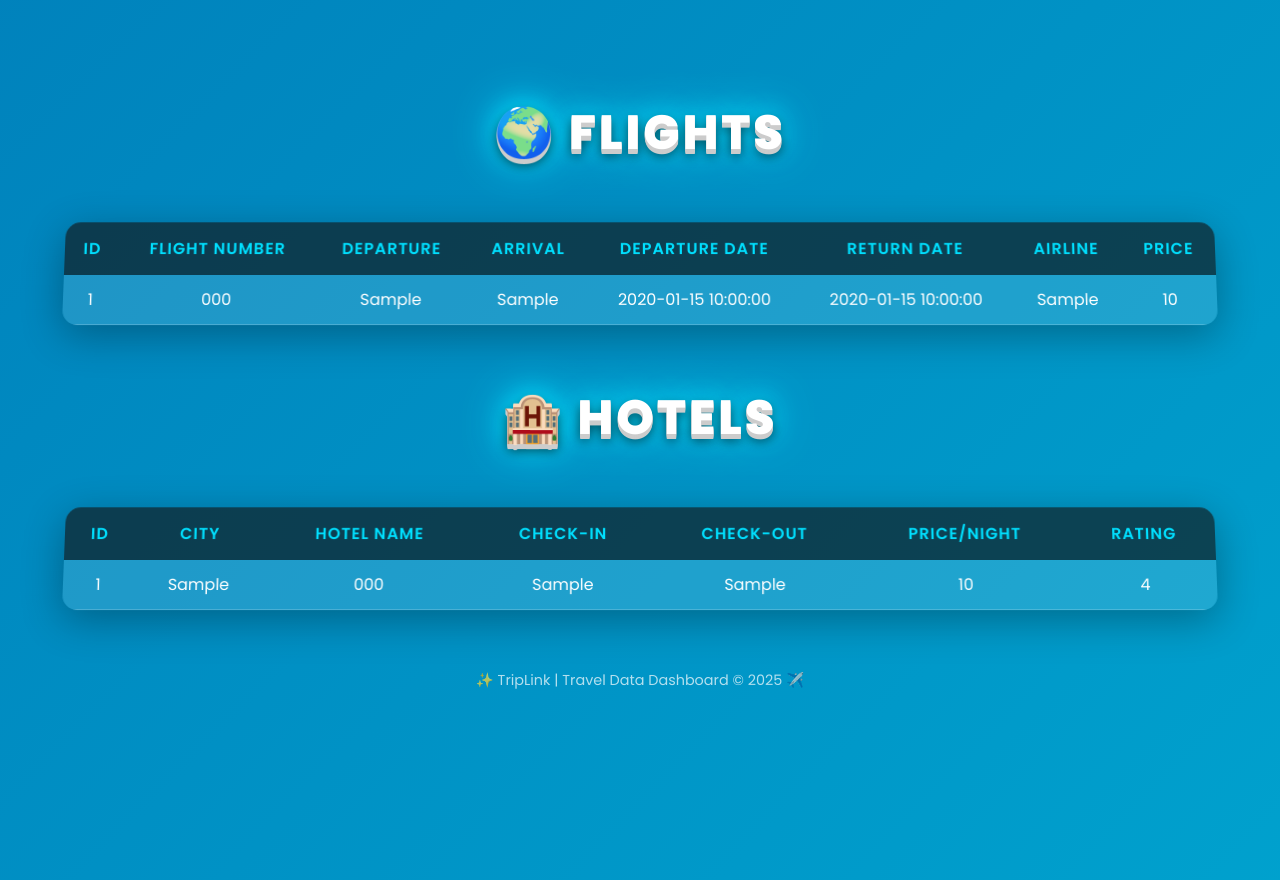
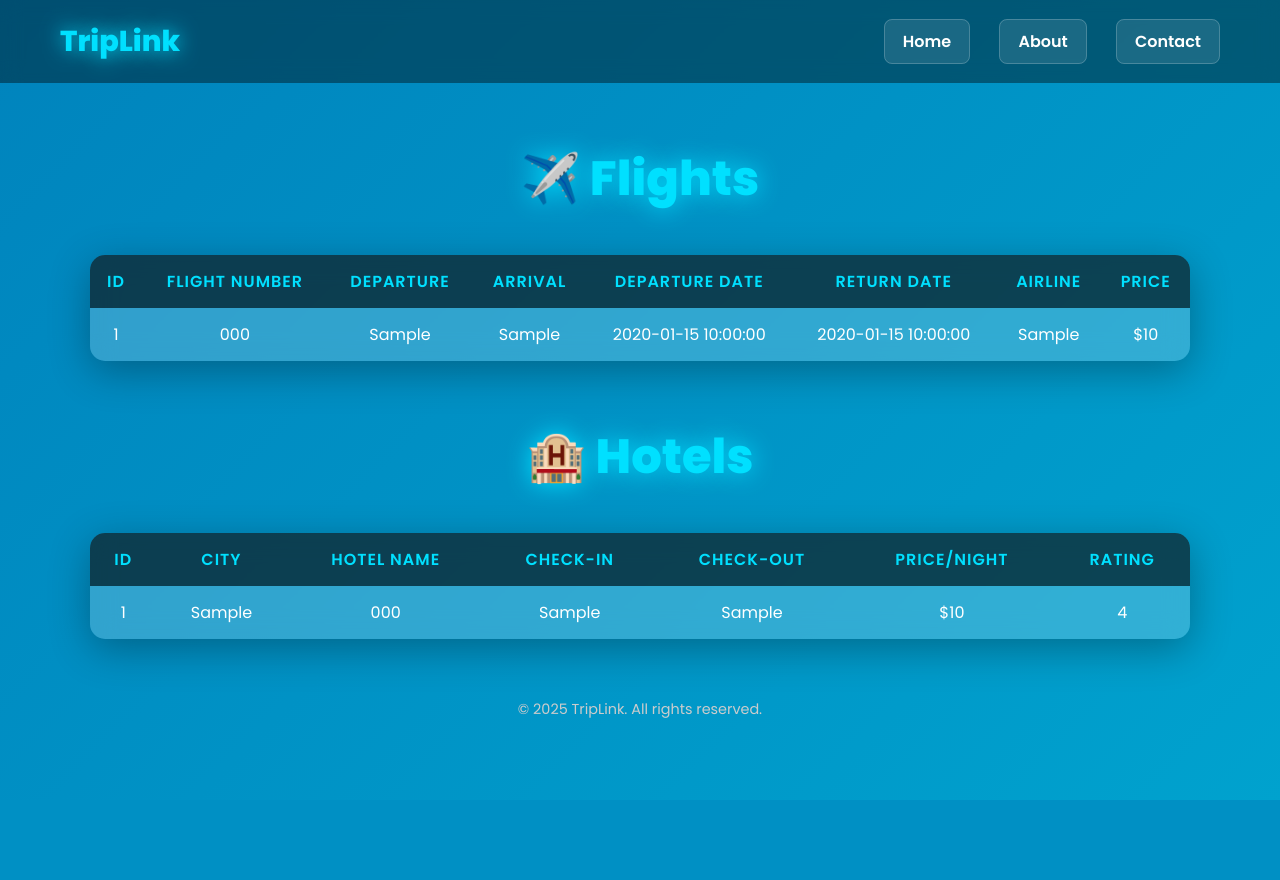
Before and after one commit to myriam-hamam/TripLink, a PHP site: page /views.php in a window 1280 px wide. After the commit the page ends 800 px from the top, so only its background shows below. Run offline with PHP 8.4, Linux system fonts and the light colour scheme; tables that the repository leaves empty or names only in its code hold one stand-in row (values such as "Sample post").

Commit message:
Refactor views.php with navbar and improved styles

```diff
--- a/views.php
+++ b/views.php
@@ -1,10 +1,10 @@
-
 <?php include("connection.php"); ?>
 <!DOCTYPE html>
 <html lang="en">
 <head>
   <meta charset="UTF-8">
   <title>TripLink | View Data</title>
+
   <style>
     /* === GLOBAL STYLING === */
     @import url('https://fonts.googleapis.com/css2?family=Poppins:wght@400;600;800&display=swap');
@@ -15,169 +15,221 @@
       background-size: 400% 400%;
       animation: bgShift 15s ease infinite;
       margin: 0;
-    padding: 40px 0;
+      padding: 0;
       color: #fff;
       min-height: 100vh;
+      overflow-x: hidden;
     }
 
+    /* Background animation */
     @keyframes bgShift {
-    0% {background-position: 0% 50%;}
-    50% {background-position: 100% 50%;}
-    100% {background-position: 0% 50%;}
+      0% { background-position: 0% 50%; }
+      50% { background-position: 100% 50%; }
+      100% { background-position: 0% 50%; }
     }
 
-    /* === 3D HEADER === */
+    /* === NAVBAR === */
+    .navbar {
+      display: flex;
+      justify-content: space-between;
+      align-items: center;
+      padding: 20px 60px;
+      background: rgba(0, 0, 0, 0.4);
+      backdrop-filter: blur(10px);
+      position: sticky;
+      top: 0;
+      z-index: 100;
+    }
+
+    .logo {
+      font-size: 1.8rem;
+      font-weight: 800;
+      color: #00e0ff;
+      text-shadow: 0 0 20px #00e0ff;
+      cursor: pointer;
+      transition: 0.3s;
+    }
+
+    .logo:hover {
+      transform: scale(1.1);
+    }
+
+    .nav-links a {
+      color: #fff;
+      text-decoration: none;
+      margin-left: 25px;
+      font-weight: 600;
+      padding: 10px 18px;
+      border-radius: 8px;
+      background: rgba(255,255,255,0.1);
+      border: 1px solid rgba(255,255,255,0.2);
+      transition: 0.3s;
+    }
+
+    .nav-links a:hover {
+      background: linear-gradient(90deg, #00ffff, #007bff);
+      color: #000;
+      box-shadow: 0 0 20px rgba(0,255,255,0.6);
+    }
+
+    /* === PAGE TITLE === */
     h2 {
       text-align: center;
       font-size: 3rem;
-    color: #fff;
-    text-transform: uppercase;
-    letter-spacing: 3px;
-    margin: 60px 0 20px;
-    text-shadow:
-        0 1px 0 #ccc,
-        0 2px 0 #ccc,
-        0 3px 0 #ccc,
-        0 4px 0 #ccc,
-        0 5px 0 #ccc,
-        0 6px 10px rgba(0,0,0,0.6),
-        0 0 20px #00e0ff,
-        0 0 40px #00e0ff;
-    animation: floatText 3s ease-in-out infinite;
-    }
-
-    @keyframes floatText {
-    0%, 100% { transform: translateY(0); text-shadow:
-        0 1px 0 #ccc, 0 2px 0 #ccc, 0 3px 0 #ccc,
-        0 4px 0 #ccc, 0 5px 0 #ccc,
-        0 6px 10px rgba(0,0,0,0.6),
-        0 0 20px #00e0ff,
-        0 0 40px #00e0ff;
-    }
-    50% { transform: translateY(-10px); text-shadow:
-        0 1px 0 #ccc, 0 2px 0 #ccc, 0 3px 0 #ccc,
-        0 4px 0 #ccc, 0 5px 0 #ccc,
-        0 6px 15px rgba(0,0,0,0.8),
-        0 0 30px #00e0ff,
-        0 0 60px #00e0ff;
-    }
+      color: #00e0ff;
+      margin-top: 60px;
+      margin-bottom: 20px;
+      text-shadow: 0 0 25px #00e0ff;
     }
 
     /* === TABLE CONTAINER === */
     .table-container {
       width: 90%;
-    margin: 50px auto;
-    perspective: 1000px;
-    animation: fadeIn 1s ease forwards;
+      max-width: 1100px;
+      margin: 40px auto;
+      background: rgba(255,255,255,0.12);
+      border-radius: 15px;
+      box-shadow: 0 10px 40px rgba(0,0,0,0.3);
+      overflow: hidden;
+      backdrop-filter: blur(12px);
+      transition: 0.4s;
     }
 
-    @keyframes fadeIn {
-    from { opacity: 0; transform: translateY(50px); }
-    to { opacity: 1; transform: translateY(0); }
+    .table-container:hover {
+      transform: scale(1.02);
+      box-shadow: 0 20px 60px rgba(0,0,0,0.5);
     }
 
-    /* === TABLE STYLE === */
+    /* === TABLE STYLING === */
     table {
       width: 100%;
       border-collapse: collapse;
-    border-radius: 15px;
-    overflow: hidden;
-    background: rgba(255, 255, 255, 0.12);
-    backdrop-filter: blur(10px);
       color: #fff;
-    box-shadow: 0 10px 40px rgba(0,0,0,0.3);
-    transform: rotateX(4deg);
-    transition: all 0.6s ease;
     }
 
-    table:hover {
-    transform: rotateX(0deg) scale(1.02);
-    box-shadow: 0 20px 50px rgba(0,0,0,0.5);
+    th, td {
+      padding: 14px;
+      text-align: center;
     }
 
     th {
-    background: rgba(0, 0, 0, 0.6);
+      background: rgba(0,0,0,0.6);
       color: #00e0ff;
+      font-weight: 600;
       text-transform: uppercase;
-    padding: 14px;
-    font-weight: 600;
       letter-spacing: 1px;
     }
 
-    td {
-    padding: 12px;
-    text-align: center;
-    border-bottom: 1px solid rgba(255,255,255,0.2);
-    transition: background 0.3s ease, transform 0.3s ease;
+    tr:nth-child(even) {
+      background: rgba(255,255,255,0.08);
     }
 
     tr:hover td {
       background: rgba(0, 224, 255, 0.2);
-    transform: scale(1.02);
     }
 
     /* === FOOTER === */
     footer {
       text-align: center;
-    color: #fff;
+      color: #ccc;
       margin-top: 60px;
-    opacity: 0.7;
+      padding-bottom: 30px;
       font-size: 0.9rem;
     }
+
   </style>
 </head>
+
 <body>
 
-<h2>🌍 Flights</h2>
+  <!-- ==== NAVIGATION BAR ==== -->
+  <div class="navbar">
+    <div class="logo">TripLink</div>
+    <div class="nav-links">
+      <a href="menu.php">Home</a>
+      <a href="aboutus.php">About</a>
+      <a href="contact_us.php">Contact</a>
+    </div>
+  </div>
+
+  <!-- ==== FLIGHTS SECTION ==== -->
+  <h2>✈️ Flights</h2>
   <div class="table-container">
     <table>
       <tr>
-        <th>ID</th><th>Flight Number</th><th>Departure</th><th>Arrival</th>
-        <th>Departure Date</th><th>Return Date</th><th>Airline</th><th>Price</th>
+        <th>ID</th>
+        <th>Flight Number</th>
+        <th>Departure</th>
+        <th>Arrival</th>
+        <th>Departure Date</th>
+        <th>Return Date</th>
+        <th>Airline</th>
+        <th>Price</th>
       </tr>
+
       <?php
+      // Get flight data
       $result = mysqli_query($conn, "SELECT * FROM flights");
+      if ($result && mysqli_num_rows($result) > 0) {
         while ($row = mysqli_fetch_assoc($result)) {
           echo "<tr>
-            <td>{$row['id']}</td>
-            <td>{$row['flight_number']}</td>
-            <td>{$row['departure_city']}</td>
-            <td>{$row['arrival_city']}</td>
-            <td>{$row['departure_date']}</td>
-            <td>{$row['return_date']}</td>
-            <td>{$row['airline']}</td>
-            <td>{$row['price']}</td>
+            <td>" . htmlspecialchars($row['id']) . "</td>
+            <td>" . htmlspecialchars($row['flight_number']) . "</td>
+            <td>" . htmlspecialchars($row['departure_city']) . "</td>
+            <td>" . htmlspecialchars($row['arrival_city']) . "</td>
+            <td>" . htmlspecialchars($row['departure_date']) . "</td>
+            <td>" . htmlspecialchars($row['return_date']) . "</td>
+            <td>" . htmlspecialchars($row['airline']) . "</td>
+            <td>$" . htmlspecialchars($row['price']) . "</td>
           </tr>";
+        }
+      } else {
+        echo "<tr><td colspan='8'>No flight data available.</td></tr>";
       }
       ?>
     </table>
   </div>
 
+  <!-- ==== HOTELS SECTION ==== -->
   <h2>🏨 Hotels</h2>
   <div class="table-container">
     <table>
       <tr>
-        <th>ID</th><th>City</th><th>Hotel Name</th><th>Check-In</th>
-        <th>Check-Out</th><th>Price/Night</th><th>Rating</th>
+        <th>ID</th>
+        <th>City</th>
+        <th>Hotel Name</th>
+        <th>Check-In</th>
+        <th>Check-Out</th>
+        <th>Price/Night</th>
+        <th>Rating</th>
       </tr>
+
       <?php
+      // Get hotel data
       $result = mysqli_query($conn, "SELECT * FROM hotels");
+      if ($result && mysqli_num_rows($result) > 0) {
         while ($row = mysqli_fetch_assoc($result)) {
           echo "<tr>
-            <td>{$row['id']}</td>
-            <td>{$row['city']}</td>
-            <td>{$row['hotel_name']}</td>
-            <td>{$row['check_in']}</td>
-            <td>{$row['check_out']}</td>
-            <td>{$row['price_per_night']}</td>
-            <td>{$row['rating']}</td>
+            <td>" . htmlspecialchars($row['id']) . "</td>
+            <td>" . htmlspecialchars($row['city']) . "</td>
+            <td>" . htmlspecialchars($row['hotel_name']) . "</td>
+            <td>" . htmlspecialchars($row['check_in']) . "</td>
+            <td>" . htmlspecialchars($row['check_out']) . "</td>
+            <td>$" . htmlspecialchars($row['price_per_night']) . "</td>
+            <td>" . htmlspecialchars($row['rating']) . "</td>
           </tr>";
+        }
+      } else {
+        echo "<tr><td colspan='7'>No hotel data available.</td></tr>";
       }
       ?>
     </table>
   </div>
 
-  <footer>✨ TripLink | Travel Data Dashboard © 2025 ✈️</footer>
+  <!-- ==== FOOTER ==== -->
+  <footer>
+    © 2025 TripLink. All rights reserved.
+  </footer>
 
 </body>
 </html>
```
Lines whose indentation alone changed are shown as unchanged.
